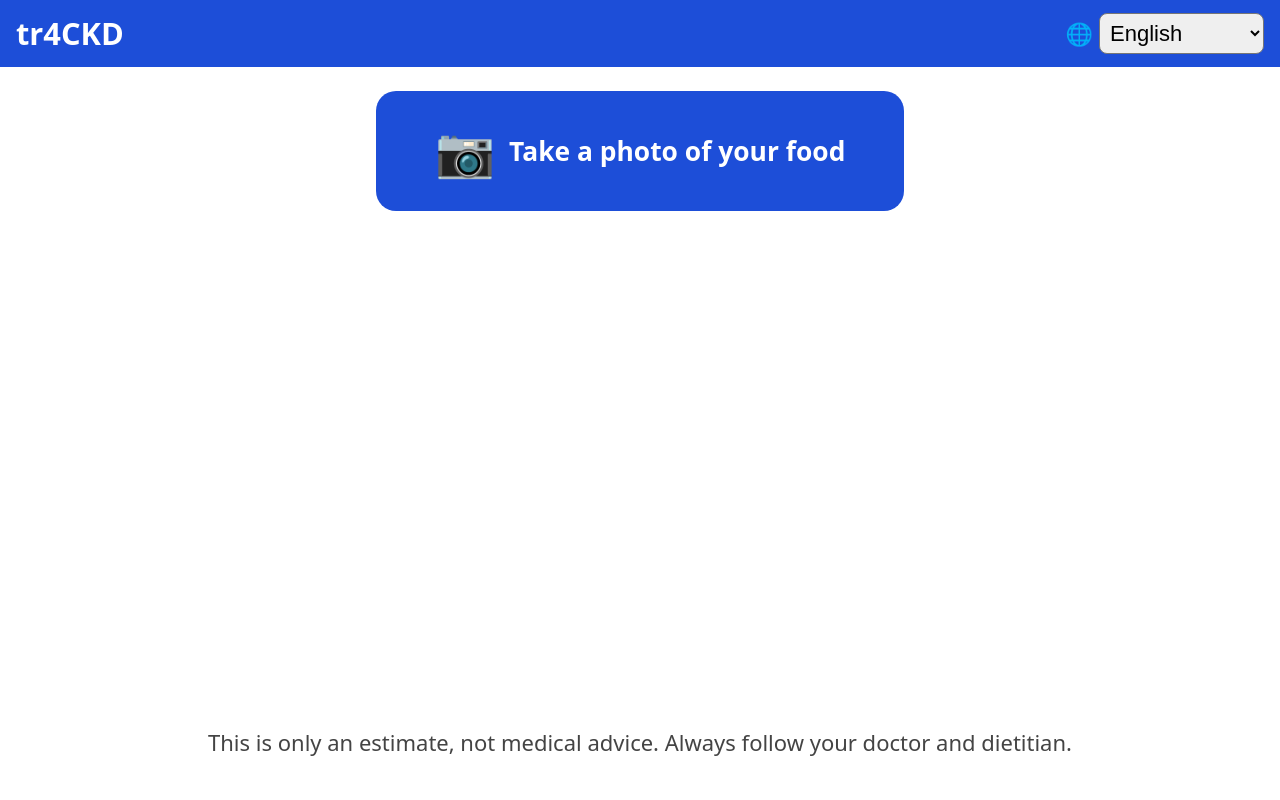
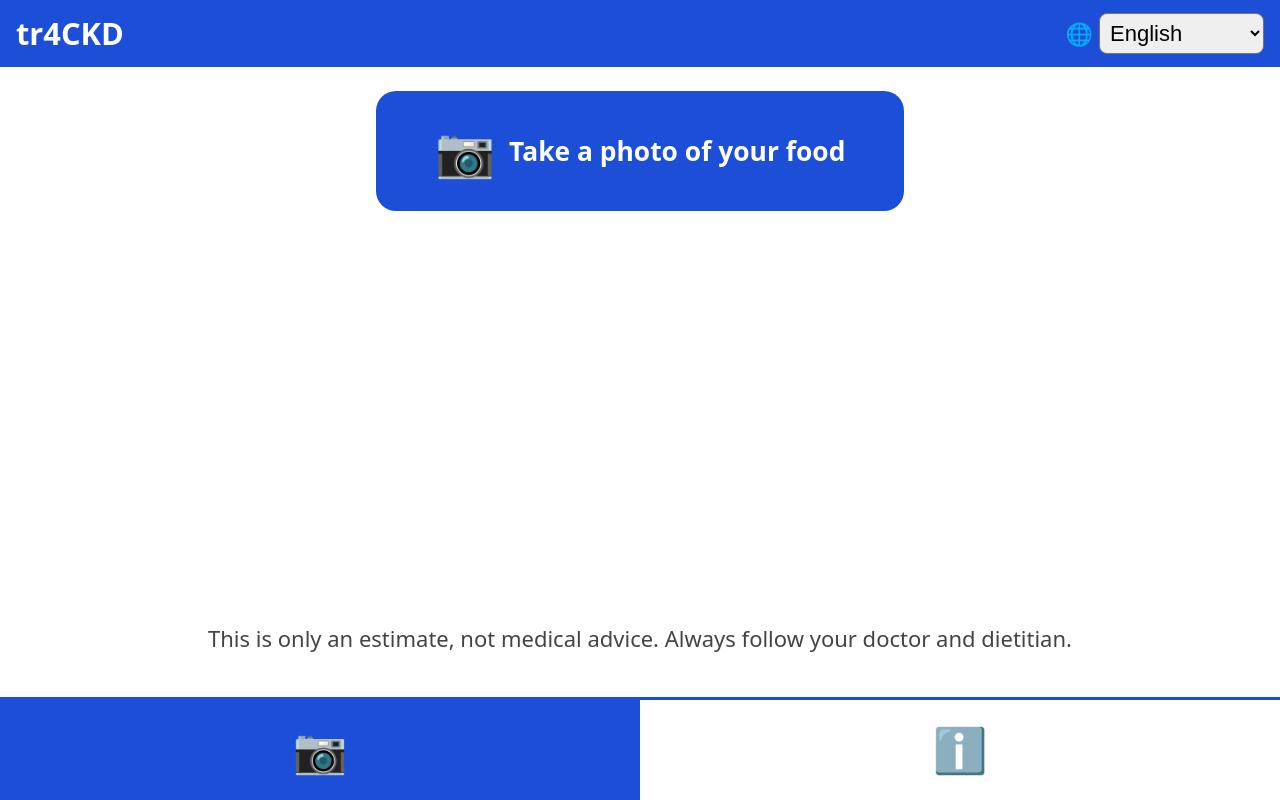
Before and after one commit to kl0ud22/congressional-app-challenge, a website: page public/index.html in a window 1280 px wide. Drawn offline with Linux system fonts and the light colour scheme.

Commit message:
Add tab bar and markup and styles

```diff
--- a/public/index.html
+++ b/public/index.html
@@ -16,6 +16,7 @@
   <link rel="stylesheet" href="style.css">
 
 </head>
+
 
 
 
@@ -44,7 +45,8 @@
   -->
   <main>
 
-    <!--SCREEN #1: start screen-->
+    <!-------------------------------Camera screens:------------------------------->
+    <!--CAMERA SCREEN #1: start screen-->
     <section id="start-screen">
       <!--the big button is the label that can be tapped to open the hidden file input below that opens the phone's camera-->
       <label class="big-button" for="photo">
@@ -58,7 +60,7 @@
     </section>
 
 
-    <!--SCREEN #2: loading screen-->
+    <!--CAMERA SCREEN #2: loading screen-->
     <!--(shows while photo is being analyzed)-->
     <section id="loading-screen" hidden>
       <div class="spinner" aria-hidden="true"></div>
@@ -66,7 +68,7 @@
     </section>
 
 
-    <!--SCREEN #3: result screen-->
+    <!--CAMERA SCREEN #3: result screen-->
     <section id="result-screen" hidden aria-live="polite">
       <!--empty boxes will be filled in by app.js with results-->
       <div id="result-card" class="result">
@@ -91,9 +93,35 @@
 
     </section>
 
+
+  <!-------------------------------Info screen:------------------------------->
+    <!--INFO SCREEN: shown when info tab is opened -->
+    <section id="info-screen" hidden>
+      <h2 data-text="infoTitle">Kidney info</h2>
+
+
+    </section>
+
+
   </main>
 
 
+
+  <!--Tab bar at bottom of screen, tab switches controlled by app.js-->
+  <nav id="tab-bar" aria-label="Main">
+    <button type="button" data-tab="camera" class="active" aria-current="page">
+      <span class="icon" aria-hidden="true">📷</span>
+      <span data-text="tabCamera">Camera</span>
+    </button>
+    <button type="button" data-tab="info">
+      <span class="icon" aria-hidden="true">ℹ️</span>
+      <span data-text="tabInfo">Info</span>
+    </button>
+  </nav>
+
+
+
+<!--Constant reminder that this is NOT professional medical advice and to always prioritize the doctor's suggetsions-->
   <footer>
     <p data-text="disclaimer">This is only an estimate, not medical advice. Always follow your doctor and dietitian.</p>
   </footer>
--- a/public/style.css
+++ b/public/style.css
@@ -30,6 +30,8 @@ body
   color: var(--text);
   background: var(--bg);
   line-height: 1.4;
+
+  padding-bottom: calc(104px + env(safe-area-inset-bottom));
 }
 
 
@@ -251,3 +253,61 @@ footer
   font-size: 1rem;
   text-align: center;
 }
+
+
+
+/*tab bar at bottom of screen*/
+#tab-bar
+{
+  position: fixed;
+  bottom: 0;
+  left: 0;
+  right: 0;
+  display: flex;
+  padding-bottom: env(safe-area-inset-bottom);
+  background: #fff;
+  border-top: 3px solid var(--brand);
+}
+
+#tab-bar button
+{
+  flex: 1;
+  display: flex;
+  flex-direction: column;
+  align-items: center;
+  justify-content: center;
+  gap: 2px;
+  min-height: 100px;
+  border: none;
+  background: #fff;
+  color: var(--muted);
+  font: inherit;
+  font-size: 0.9rem;
+  font-weight: 700;
+  cursor: pointer;
+}
+
+#tab-bar button .icon
+{
+  font-size: 2rem;
+  line-height: 1;
+}
+
+/*fill in selected tab*/
+#tab-bar button.active
+{
+  background: var(--brand);
+  color: #fff;
+}
+
+#tab-bar button:focus-visible
+{
+  outline: 5px solid #000;
+  outline-offset: -5px;
+}
+
+#info-screen h2
+{
+  margin: 0;
+  font-size: 1.4rem;
+}
```
